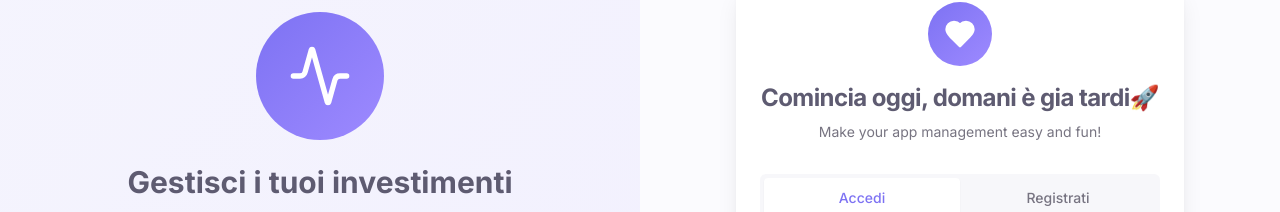
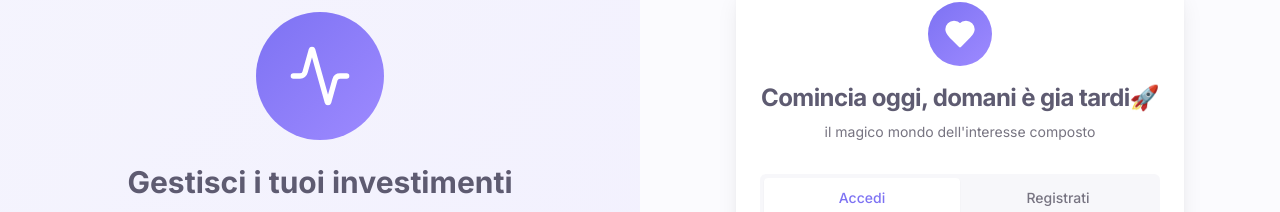
Before and after one commit to Quixelone/exponential-wealth-path, a React (Vite) app: page /auth in a window 1280 px wide. Shown: the part 82-294 px from the top of the page. Built offline with nearby package versions, Linux system fonts and the light colour scheme.

Commit message:
Visual edit in Lovable
Edited UI in Lovable

```diff
--- a/src/components/auth/AuthForm.tsx
+++ b/src/components/auth/AuthForm.tsx
@@ -180,9 +180,7 @@ const AuthForm: React.FC = () => {
           </div>
           <div>
             <CardTitle className="text-2xl font-bold text-foreground mb-2">Comincia oggi, domani è gia tardi🚀</CardTitle>
-            <CardDescription className="text-muted-foreground">
-              Make your app management easy and fun!
-            </CardDescription>
+            <CardDescription className="text-muted-foreground">il magico mondo dell'interesse composto</CardDescription>
           </div>
         </CardHeader>
         <CardContent>
```
